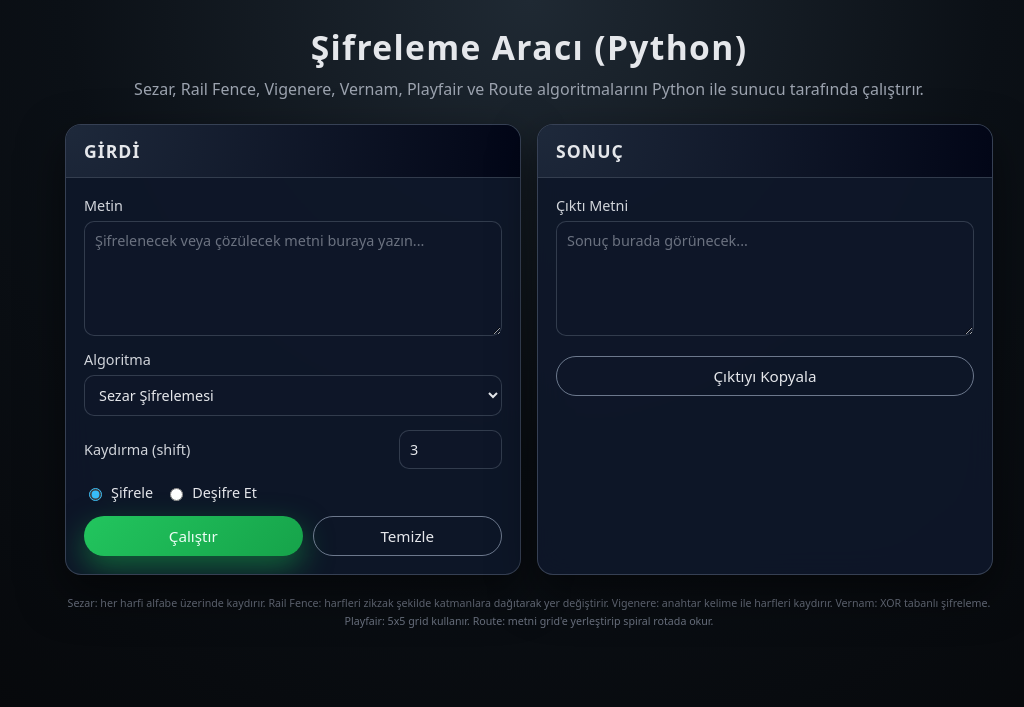
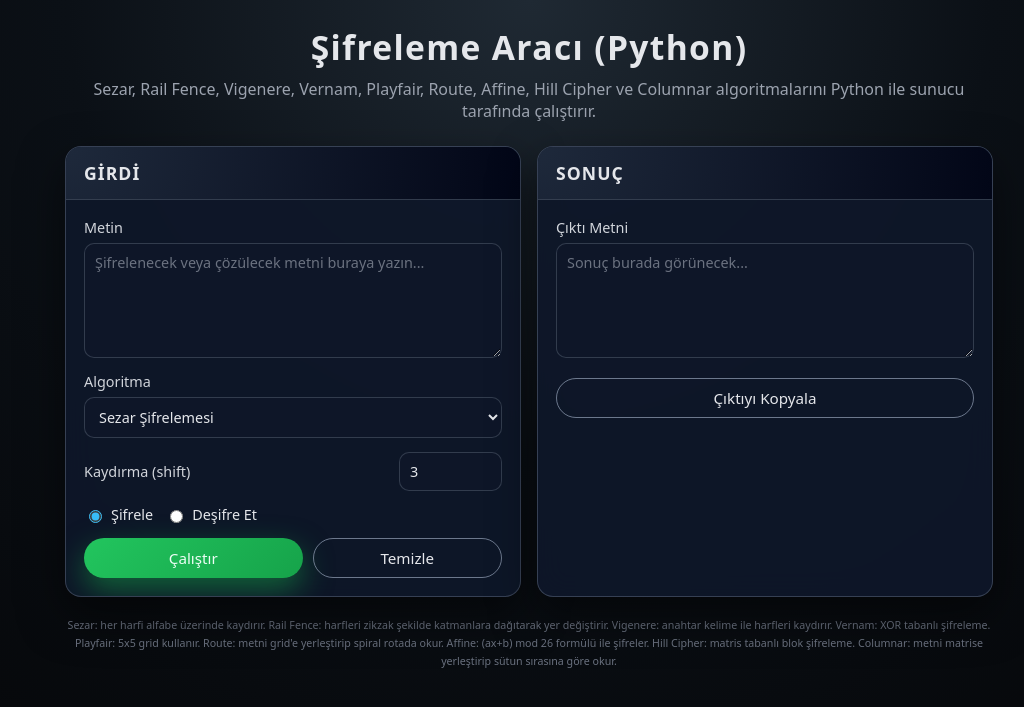
Before and after one commit to DoukanK67/Kriptoloji-Proje, a Flask app: page / in a window 1280 px wide. Shown: the top 707 px of the page, without its empty margins (111-1135 px from the left). Run offline with Flask 3, Linux system fonts and the light colour scheme.

Commit message:
güncelleme2

```diff
--- a/app.py
+++ b/app.py
@@ -435,11 +435,332 @@ def route_decrypt(cipher: str, rows: int, cols: int, direction: str = "spiral")
   return "".join(result).rstrip("X")
 
 
+# Affine Şifreleme
+def gcd_extended(a: int, b: int) -> tuple[int, int, int]:
+  """Extended Euclidean Algorithm - gcd ve modüler ters için"""
+  if a == 0:
+    return b, 0, 1
+  gcd, x1, y1 = gcd_extended(b % a, a)
+  x = y1 - (b // a) * x1
+  y = x1
+  return gcd, x, y
+
+
+def mod_inverse(a: int, m: int) -> int:
+  """a'nın mod m'deki tersini bulur"""
+  gcd, x, _ = gcd_extended(a, m)
+  if gcd != 1:
+    return None  # Ters yok
+  return (x % m + m) % m
+
+
+def affine_encrypt(text: str, a: int, b: int) -> str:
+  """Affine şifreleme: E(x) = (ax + b) mod 26"""
+  if gcd_extended(a, 26)[0] != 1:
+    raise ValueError("a ve 26 aralarında asal olmalıdır (gcd(a, 26) = 1)")
+
+  result = []
+  for ch in text:
+    if ch.isalpha():
+      is_upper = ch.isupper()
+      ch_code = ord(ch.upper()) - ord("A")
+      encrypted_code = (a * ch_code + b) % 26
+      encrypted_char = chr(encrypted_code + ord("A"))
+      result.append(encrypted_char if is_upper else encrypted_char.lower())
+    else:
+      result.append(ch)
+
+  return "".join(result)
+
+
+def affine_decrypt(cipher: str, a: int, b: int) -> str:
+  """Affine deşifreleme: D(x) = a^(-1)(x - b) mod 26"""
+  a_inv = mod_inverse(a, 26)
+  if a_inv is None:
+    raise ValueError("a'nın mod 26'da tersi yok")
+
+  result = []
+  for ch in cipher:
+    if ch.isalpha():
+      is_upper = ch.isupper()
+      ch_code = ord(ch.upper()) - ord("A")
+      decrypted_code = (a_inv * (ch_code - b + 26)) % 26
+      decrypted_char = chr(decrypted_code + ord("A"))
+      result.append(decrypted_char if is_upper else decrypted_char.lower())
+    else:
+      result.append(ch)
+
+  return "".join(result)
+
+
+# Hill Cipher Şifreleme
+def hill_create_matrix(key: str, size: int) -> list[list[int]]:
+  """Anahtar kelimeden Hill Cipher matrisi oluşturur"""
+  key_clean = "".join(ch.upper() for ch in key if ch.isalpha())
+
+  # Matris boyutuna göre anahtarı doldur
+  if len(key_clean) < size * size:
+    key_clean = key_clean.ljust(size * size, "A")
+  elif len(key_clean) > size * size:
+    key_clean = key_clean[:size * size]
+
+  matrix = []
+  for i in range(size):
+    row = []
+    for j in range(size):
+      char_code = ord(key_clean[i * size + j]) - ord("A")
+      row.append(char_code)
+    matrix.append(row)
+
+  return matrix
+
+
+def hill_matrix_determinant(matrix: list[list[int]]) -> int:
+  """2x2 matris determinantı hesaplar"""
+  if len(matrix) == 2:
+    return (matrix[0][0] * matrix[1][1] - matrix[0][1] * matrix[1][0]) % 26
+  return 0
+
+
+def hill_matrix_inverse(matrix: list[list[int]]) -> list[list[int]]:
+  """2x2 matrisin mod 26'da tersini bulur"""
+  det = hill_matrix_determinant(matrix)
+  det_inv = mod_inverse(det, 26)
+
+  if det_inv is None:
+    raise ValueError("Matris determinantının mod 26'da tersi yok")
+
+  # 2x2 matris için ters formül
+  a, b = matrix[0][0], matrix[0][1]
+  c, d = matrix[1][0], matrix[1][1]
+
+  inverse = [
+    [(det_inv * d) % 26, (-det_inv * b) % 26],
+    [(-det_inv * c) % 26, (det_inv * a) % 26]
+  ]
+
+  return inverse
+
+
+def hill_multiply_matrix_vector(matrix: list[list[int]], vector: list[int]) -> list[int]:
+  """Matris-vektör çarpımı"""
+  result = []
+  for row in matrix:
+    total = sum(row[i] * vector[i] for i in range(len(vector))) % 26
+    result.append(total)
+  return result
+
+
+def hill_encrypt(text: str, key: str, size: int = 2) -> str:
+  """Hill Cipher şifreleme"""
+  if size < 2 or size > 3:
+    size = 2  # Sadece 2x2 veya 3x3 desteklenir, basitlik için 2x2 kullanıyoruz
+
+  matrix = hill_create_matrix(key, size)
+
+  text_clean = "".join(ch.upper() for ch in text if ch.isalpha())
+  if not text_clean:
+    return text
+
+  # Metni bloklara ayır (eksikse X ekle)
+  if len(text_clean) % size != 0:
+    text_clean += "X" * (size - (len(text_clean) % size))
+
+  result_chars = []
+  original_positions = []  # Orijinal pozisyonları ve harf durumunu sakla
+  text_idx = 0
+
+  for i, ch in enumerate(text):
+    if ch.isalpha():
+      original_positions.append((i, ch.isupper(), text_idx))
+      text_idx += 1
+    else:
+      original_positions.append((i, None, None))
+
+  # Her blok için şifreleme
+  for block_start in range(0, len(text_clean), size):
+    block = text_clean[block_start:block_start + size]
+    vector = [ord(ch) - ord("A") for ch in block]
+    encrypted_vector = hill_multiply_matrix_vector(matrix, vector)
+    encrypted_block = "".join(chr(code + ord("A")) for code in encrypted_vector)
+    result_chars.extend(encrypted_block)
+
+  # Sonucu orijinal metin formatına göre düzenle
+  result = list(text)
+  char_idx = 0
+  for i, ch in enumerate(text):
+    if ch.isalpha():
+      if char_idx < len(result_chars):
+        is_upper = original_positions[i][1]
+        result[i] = result_chars[char_idx] if is_upper else result_chars[char_idx].lower()
+        char_idx += 1
+
+  return "".join(result)
+
+
+def hill_decrypt(cipher: str, key: str, size: int = 2) -> str:
+  """Hill Cipher deşifreleme"""
+  if size < 2 or size > 3:
+    size = 2
+
+  matrix = hill_create_matrix(key, size)
+
+  try:
+    inverse_matrix = hill_matrix_inverse(matrix)
+  except ValueError:
+    raise ValueError("Anahtar matrisin tersi alınamıyor")
+
+  cipher_clean = "".join(ch.upper() for ch in cipher if ch.isalpha())
+  if not cipher_clean:
+    return cipher
+
+  if len(cipher_clean) % size != 0:
+    cipher_clean += "X" * (size - (len(cipher_clean) % size))
+
+  result_chars = []
+  original_positions = []
+  cipher_idx = 0
+
+  for i, ch in enumerate(cipher):
+    if ch.isalpha():
+      original_positions.append((i, ch.isupper(), cipher_idx))
+      cipher_idx += 1
+    else:
+      original_positions.append((i, None, None))
+
+  # Her blok için deşifreleme
+  for block_start in range(0, len(cipher_clean), size):
+    block = cipher_clean[block_start:block_start + size]
+    vector = [ord(ch) - ord("A") for ch in block]
+    decrypted_vector = hill_multiply_matrix_vector(inverse_matrix, vector)
+    decrypted_block = "".join(chr(code + ord("A")) for code in decrypted_vector)
+    result_chars.extend(decrypted_block)
+
+  # Sonucu orijinal metin formatına göre düzenle
+  result = list(cipher)
+  char_idx = 0
+  for i, ch in enumerate(cipher):
+    if ch.isalpha():
+      if char_idx < len(result_chars):
+        is_upper = original_positions[i][1]
+        result[i] = result_chars[char_idx] if is_upper else result_chars[char_idx].lower()
+        char_idx += 1
+
+  return "".join(result).rstrip("X")
+
+
+# Columnar Transposition Şifreleme
+def columnar_get_key_order(key: str) -> list[int]:
+  """Anahtar kelimeden sütun sıralamasını çıkarır"""
+  key_upper = key.upper()
+  key_chars = [(i, key_upper[i]) for i in range(len(key_upper))]
+  key_chars_sorted = sorted(key_chars, key=lambda x: (x[1], x[0]))
+
+  order = [0] * len(key)
+  for new_pos, (old_pos, _) in enumerate(key_chars_sorted):
+    order[old_pos] = new_pos
+
+  return order
+
+
+def columnar_get_key_order_reverse(key: str) -> list[int]:
+  """Deşifreleme için ters sıralama"""
+  order = columnar_get_key_order(key)
+  reverse_order = [0] * len(order)
+  for i, pos in enumerate(order):
+    reverse_order[pos] = i
+  return reverse_order
+
+
+def columnar_encrypt(text: str, key: str) -> str:
+  """Columnar Transposition şifreleme"""
+  if not key:
+    return text
+
+  text_clean = "".join(ch for ch in text if ch.isalpha())
+  if not text_clean:
+    return text
+
+  key_len = len(key)
+  num_rows = (len(text_clean) + key_len - 1) // key_len  # Yuvarlama yukarı
+
+  # Grid oluştur
+  grid = []
+  text_idx = 0
+  for i in range(num_rows):
+    row = []
+    for j in range(key_len):
+      if text_idx < len(text_clean):
+        row.append(text_clean[text_idx])
+        text_idx += 1
+      else:
+        row.append("X")  # Eksik yerleri X ile doldur
+    grid.append(row)
+
+  # Sütun sırasına göre oku
+  order = columnar_get_key_order(key)
+  result = []
+
+  for col_pos in range(key_len):
+    col_idx = order.index(col_pos)
+    for row in grid:
+      result.append(row[col_idx])
+
+  return "".join(result)
+
+
+def columnar_decrypt(cipher: str, key: str) -> str:
+  """Columnar Transposition deşifreleme"""
+  if not key:
+    return cipher
+
+  cipher_clean = "".join(ch for ch in cipher if ch.isalpha())
+  if not cipher_clean:
+    return cipher
+
+  key_len = len(key)
+  num_rows = (len(cipher_clean) + key_len - 1) // key_len
+
+  # Sütun sırasını bul
+  order = columnar_get_key_order(key)
+  reverse_order = columnar_get_key_order_reverse(key)
+
+  # Şifreli metni sütunlara dağıt
+  chars_per_col = [num_rows] * key_len
+  total_chars = num_rows * key_len
+  excess = total_chars - len(cipher_clean)
+
+  # Fazla karakterleri son sütunlardan çıkar
+  for i in range(excess):
+    col_idx = key_len - 1 - i
+    chars_per_col[col_idx] -= 1
+
+  # Grid oluştur
+  grid = [[None for _ in range(key_len)] for _ in range(num_rows)]
+  cipher_idx = 0
+
+  for col_pos in range(key_len):
+    col_idx = order.index(col_pos)
+    for row in range(chars_per_col[col_idx]):
+      if cipher_idx < len(cipher_clean):
+        grid[row][col_idx] = cipher_clean[cipher_idx]
+        cipher_idx += 1
+
+  # Grid'i satır satır oku
+  result = []
+  for row in grid:
+    for ch in row:
+      if ch:
+        result.append(ch)
+
+  return "".join(result).rstrip("X")
+
+
 @dataclass
 class FormState:
   text: str = ""
   output: str = ""
-  algorithm: str = "caesar"  # "caesar" | "railFence" | "vigenere" | "vernam" | "playfair" | "route"
+  algorithm: str = "caesar"  # "caesar" | "railFence" | "vigenere" | "vernam" | "playfair" | "route" | "affine" | "hill" | "columnar"
   mode: str = "encrypt"  # "encrypt" | "decrypt"
   caesar_shift: int = 3
   rail_rails: int = 3
@@ -448,6 +769,11 @@ class FormState:
   playfair_key: str = ""
   route_rows: int = 4
   route_cols: int = 4
+  affine_a: int = 5
+  affine_b: int = 8
+  hill_key: str = ""
+  hill_size: int = 2
+  columnar_key: str = ""
   status: str = ""
   is_error: bool = False
 
@@ -467,6 +793,11 @@ def handle_form(req) -> FormState:
   playfair_key = (req.form.get("playfairKey") or "").strip()
   route_rows_raw = req.form.get("routeRows", "4")
   route_cols_raw = req.form.get("routeCols", "4")
+  affine_a_raw = req.form.get("affineA", "5")
+  affine_b_raw = req.form.get("affineB", "8")
+  hill_key = (req.form.get("hillKey") or "").strip()
+  hill_size_raw = req.form.get("hillSize", "2")
+  columnar_key = (req.form.get("columnarKey") or "").strip()
 
   state = FormState(
     text=text,
@@ -475,6 +806,8 @@ def handle_form(req) -> FormState:
     vigenere_key=vigenere_key,
     vernam_key=vernam_key,
     playfair_key=playfair_key,
+    hill_key=hill_key,
+    columnar_key=columnar_key,
   )
 
   try:
@@ -496,6 +829,25 @@ def handle_form(req) -> FormState:
     state.route_cols = max(2, int(route_cols_raw))
   except ValueError:
     state.route_cols = 4
+
+  try:
+    state.affine_a = int(affine_a_raw)
+    if state.affine_a < 1 or state.affine_a > 25:
+      state.affine_a = 5
+  except ValueError:
+    state.affine_a = 5
+
+  try:
+    state.affine_b = int(affine_b_raw)
+    if state.affine_b < 0 or state.affine_b > 25:
+      state.affine_b = 8
+  except ValueError:
+    state.affine_b = 8
+
+  try:
+    state.hill_size = max(2, min(3, int(hill_size_raw)))
+  except ValueError:
+    state.hill_size = 2
 
   if not text:
     state.status = "Lütfen bir metin girin."
@@ -557,6 +909,43 @@ def handle_form(req) -> FormState:
       else:
         state.output = route_decrypt(text, state.route_rows, state.route_cols)
         state.status = "Route ile deşifreleme tamamlandı."
+    elif algorithm == "affine":
+      try:
+        if mode == "encrypt":
+          state.output = affine_encrypt(text, state.affine_a, state.affine_b)
+          state.status = "Affine ile şifreleme tamamlandı."
+        else:
+          state.output = affine_decrypt(text, state.affine_a, state.affine_b)
+          state.status = "Affine ile deşifreleme tamamlandı."
+      except ValueError as e:
+        state.status = f"Affine hatası: {str(e)}"
+        state.is_error = True
+    elif algorithm == "hill":
+      if not hill_key:
+        state.status = "Hill Cipher için anahtar gereklidir."
+        state.is_error = True
+        return state
+      try:
+        if mode == "encrypt":
+          state.output = hill_encrypt(text, hill_key, state.hill_size)
+          state.status = "Hill Cipher ile şifreleme tamamlandı."
+        else:
+          state.output = hill_decrypt(text, hill_key, state.hill_size)
+          state.status = "Hill Cipher ile deşifreleme tamamlandı."
+      except ValueError as e:
+        state.status = f"Hill Cipher hatası: {str(e)}"
+        state.is_error = True
+    elif algorithm == "columnar":
+      if not columnar_key:
+        state.status = "Columnar için anahtar gereklidir."
+        state.is_error = True
+        return state
+      if mode == "encrypt":
+        state.output = columnar_encrypt(text, columnar_key)
+        state.status = "Columnar ile şifreleme tamamlandı."
+      else:
+        state.output = columnar_decrypt(text, columnar_key)
+        state.status = "Columnar ile deşifreleme tamamlandı."
     else:
       state.status = "Bilinmeyen algoritma seçildi."
       state.is_error = True
--- a/templates/index.html
+++ b/templates/index.html
@@ -10,7 +10,7 @@
     <div class="app">
       <header class="header">
         <h1>Şifreleme Aracı (Python)</h1>
-        <p>Sezar, Rail Fence, Vigenere, Vernam, Playfair ve Route algoritmalarını Python ile sunucu tarafında çalıştırır.</p>
+        <p>Sezar, Rail Fence, Vigenere, Vernam, Playfair, Route, Affine, Hill Cipher ve Columnar algoritmalarını Python ile sunucu tarafında çalıştırır.</p>
       </header>
 
       <main class="main">
@@ -49,6 +49,15 @@
                   </option>
                   <option value="route" {% if state.algorithm == "route" %}selected{% endif %}>
                     Route Şifrelemesi
+                  </option>
+                  <option value="affine" {% if state.algorithm == "affine" %}selected{% endif %}>
+                    Affine Şifrelemesi
+                  </option>
+                  <option value="hill" {% if state.algorithm == "hill" %}selected{% endif %}>
+                    Hill Cipher
+                  </option>
+                  <option value="columnar" {% if state.algorithm == "columnar" %}selected{% endif %}>
+                    Columnar Transposition
                   </option>
                 </select>
               </label>
@@ -162,6 +171,72 @@
                 </label>
               </div>
 
+              <div
+                class="algorithm-options"
+                id="affineOptions"
+                {% if state.algorithm != "affine" %}style="display:none"{% endif %}
+              >
+                <label class="field inline">
+                  <span>a (1-25, 26 ile aralarında asal olmalı)</span>
+                  <input
+                    type="number"
+                    name="affineA"
+                    value="{{ state.affine_a }}"
+                    min="1"
+                    max="25"
+                  />
+                </label>
+                <label class="field inline">
+                  <span>b (0-25)</span>
+                  <input
+                    type="number"
+                    name="affineB"
+                    value="{{ state.affine_b }}"
+                    min="0"
+                    max="25"
+                  />
+                </label>
+              </div>
+
+              <div
+                class="algorithm-options"
+                id="hillOptions"
+                {% if state.algorithm != "hill" %}style="display:none"{% endif %}
+              >
+                <label class="field">
+                  <span>Anahtar Kelime</span>
+                  <input
+                    type="text"
+                    name="hillKey"
+                    value="{{ state.hill_key }}"
+                    placeholder="Anahtar kelime girin..."
+                  />
+                </label>
+                <label class="field inline">
+                  <span>Matris Boyutu</span>
+                  <select name="hillSize">
+                    <option value="2" {% if state.hill_size == 2 %}selected{% endif %}>2x2</option>
+                    <option value="3" {% if state.hill_size == 3 %}selected{% endif %}>3x3</option>
+                  </select>
+                </label>
+              </div>
+
+              <div
+                class="algorithm-options"
+                id="columnarOptions"
+                {% if state.algorithm != "columnar" %}style="display:none"{% endif %}
+              >
+                <label class="field">
+                  <span>Anahtar Kelime</span>
+                  <input
+                    type="text"
+                    name="columnarKey"
+                    value="{{ state.columnar_key }}"
+                    placeholder="Anahtar kelime girin..."
+                  />
+                </label>
+              </div>
+
               <div class="mode-toggle">
                 <label>
                   <input
@@ -221,7 +296,8 @@
         <small>
           Sezar: her harfi alfabe üzerinde kaydırır. Rail Fence: harfleri zikzak şekilde katmanlara dağıtarak yer değiştirir.
           Vigenere: anahtar kelime ile harfleri kaydırır. Vernam: XOR tabanlı şifreleme. Playfair: 5x5 grid kullanır.
-          Route: metni grid'e yerleştirip spiral rotada okur.
+          Route: metni grid'e yerleştirip spiral rotada okur. Affine: (ax+b) mod 26 formülü ile şifreler.
+          Hill Cipher: matris tabanlı blok şifreleme. Columnar: metni matrise yerleştirip sütun sırasına göre okur.
         </small>
       </footer>
     </div>
@@ -235,6 +311,9 @@
       const vernamOptions = document.getElementById("vernamOptions");
       const playfairOptions = document.getElementById("playfairOptions");
       const routeOptions = document.getElementById("routeOptions");
+      const affineOptions = document.getElementById("affineOptions");
+      const hillOptions = document.getElementById("hillOptions");
+      const columnarOptions = document.getElementById("columnarOptions");
       const clearBtn = document.getElementById("clearBtn");
       const outputText = document.getElementById("outputText");
       const statusEl = document.getElementById("status");
@@ -248,6 +327,9 @@
         vernamOptions.style.display = "none";
         playfairOptions.style.display = "none";
         routeOptions.style.display = "none";
+        affineOptions.style.display = "none";
+        hillOptions.style.display = "none";
+        columnarOptions.style.display = "none";
       }
 
       algorithmSelect.addEventListener("change", () => {
@@ -266,6 +348,12 @@
           playfairOptions.style.display = "";
         } else if (val === "route") {
           routeOptions.style.display = "";
+        } else if (val === "affine") {
+          affineOptions.style.display = "";
+        } else if (val === "hill") {
+          hillOptions.style.display = "";
+        } else if (val === "columnar") {
+          columnarOptions.style.display = "";
         }
       });
 
```
